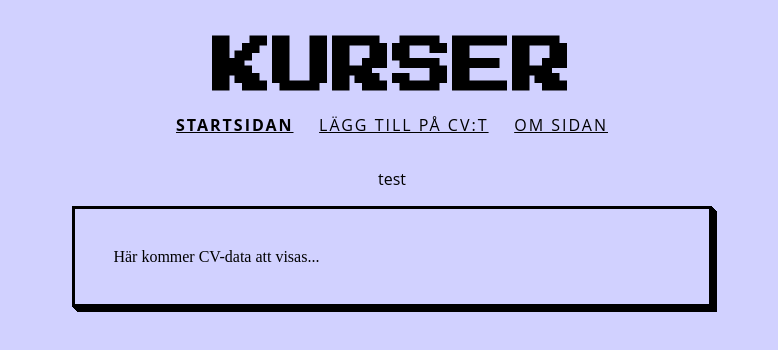
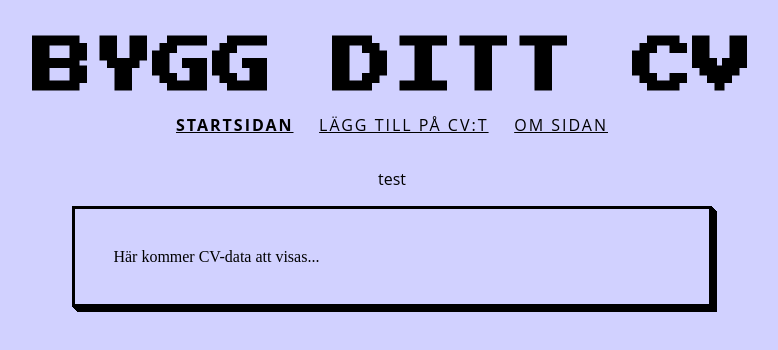
Before and after one commit to Phte1100/Backend-baserad-webbutveckling---moment-2, a website: page index.html in a window 1280 px wide. Shown: the whole page, without its empty margins (248-1026 px from the left). Drawn offline with Linux system fonts and the light colour scheme; no server answers.

Commit message:
ändrat h1

```diff
--- a/index.html
+++ b/index.html
@@ -11,7 +11,7 @@
 </head>
 <body>
     <header>
-        <h1>Kurser</h1>
+        <h1>Bygg ditt cv</h1>
         <nav>
             <ul class="navlinks">
                 <li><a href="index.html" class="current">Startsidan</a></li>
```
